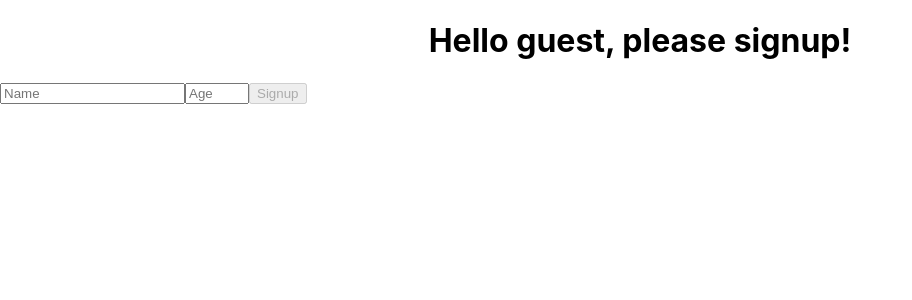
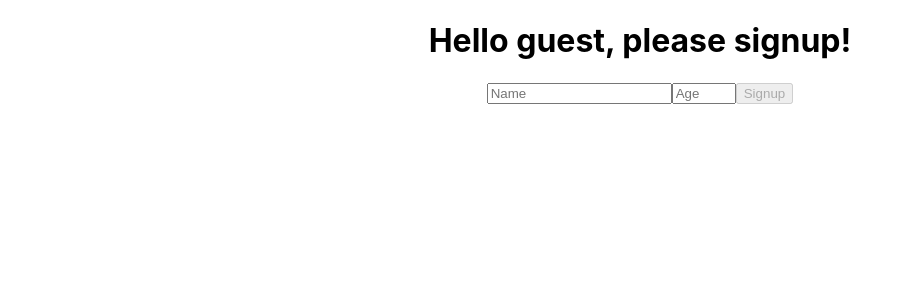
Before and after one commit to EnoshTsur/class-vs-functions, a React (Create React App) app: page / in a window 1280 px wide. Shown: the top 300 px of the page, without its empty margins (0-912 px from the left). Built offline with nearby package versions, Linux system fonts and the light colour scheme.

Commit message:
another commit

```diff
--- a/src/App.js
+++ b/src/App.js
@@ -19,7 +19,9 @@ class App extends Component {
     return (
       <div>
         <Header user={user} />
-        <Signup setUser={this.setUser}/>
+        {
+          <Signup setUser={this.setUser}/>
+        }
       </div>
     )
 
--- a/src/components/Signup/Signup.js
+++ b/src/components/Signup/Signup.js
@@ -1,4 +1,5 @@
 import React, { Component } from 'react'
+import Center from '../Center/Center'
 
 export default class Signup extends Component {
 
@@ -12,9 +13,10 @@ export default class Signup extends Component {
     render() {
 
         const { setUser, } = this.props
+        const { name, age, } = this.state
 
         return (
-            <div>
+            <Center>
                 <input
                     type="text"
                     placeholder="Name"
@@ -33,11 +35,11 @@ export default class Signup extends Component {
 
                 <button
                     disabled={!this.isValidInputs()}
-                    onClick={() => setUser({ name:  this.state.name, age: this.state.age,  })}
+                    onClick={() => setUser({ name, age,  })}
                 >
                     Signup
                 </button>
-            </div>
+            </Center>
         )
     }
 }
```
